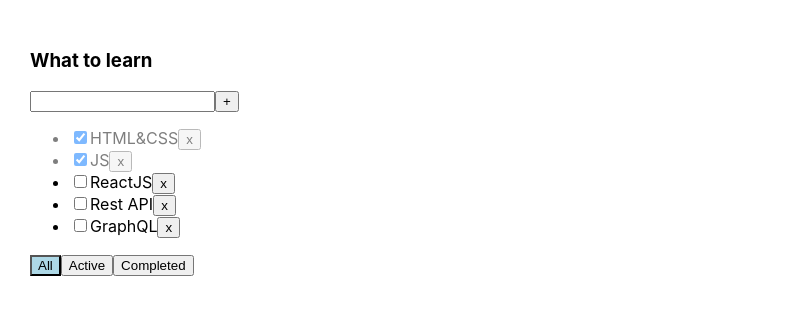
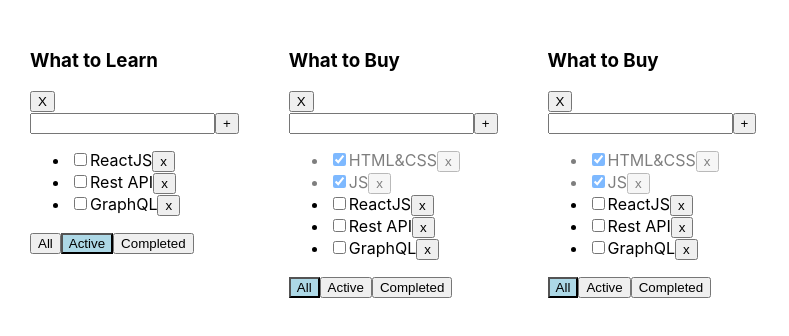
Before and after one commit to djonnybravo/TDL_HOMEWORKS, a React (Create React App) app in the folder TDL_04/: page / in a window 1280 px wide. Shown: the top 336 px of the page, without its empty margins (0-789 px from the left). Built offline with nearby package versions, Linux system fonts and the light colour scheme.

Commit message:
add new TDL

```diff
--- a/TDL_04/src/App.tsx
+++ b/TDL_04/src/App.tsx
@@ -1,64 +1,128 @@
 import React, {useState} from 'react';
 import './App.css';
 import {Todolist} from './Todolist';
-import { v1 } from 'uuid';
+import {v1} from 'uuid';
 
 export type FilterValuesType = "all" | "active" | "completed";
+type TodolistType = {
+    id: string
+    title: string
+    filter: FilterValuesType
+}
 
 function App() {
 
-    let [tasks, setTasks] = useState([
-        { id: v1(), title: "HTML&CSS", isDone: true },
-        { id: v1(), title: "JS", isDone: true },
-        { id: v1(), title: "ReactJS", isDone: false },
-        { id: v1(), title: "Rest API", isDone: false },
-        { id: v1(), title: "GraphQL", isDone: false },
-    ]);
-
-    function removeTask(id: string) {
+     function removeTask(id: string, todolistID:string) {
+         const tasks = tasksObj[todolistID]
         let filteredTasks = tasks.filter(t => t.id !== id);
-        setTasks(filteredTasks);
+         tasksObj[todolistID] = filteredTasks
+        setTasks({...tasksObj});
     }
 
-    function addTask(title: string) {
-        let task = { id: v1(), title: title, isDone: false };
+    function removeTodolist(todolistID: string) {
+       let removedTDL = todolists.filter((tdl) => tdl.id !== todolistID)
+        setTodolists(removedTDL)
+        delete tasksObj[todolistID]
+        setTasks({...tasksObj})
+
+
+     }
+
+    function addTask(title: string, todolistID: string) {
+        let task = {id: v1(), title: title, isDone: false};
+        const tasks = tasksObj[todolistID]
         let newTasks = [task, ...tasks];
-        setTasks(newTasks);
+        tasksObj[todolistID] = newTasks
+        setTasks({...tasksObj});
     }
 
-    let [filter, setFilter] = useState<FilterValuesType>("all");
+    function changeStatus(taskId: string, isDone: boolean, todolistID:string) {
+        const tasks = tasksObj[todolistID]
+        let task = tasks.find(t => t.id === taskId);
+        if (task) {
+            task.isDone = isDone
+            tasksObj[todolistID] = tasks
+            setTasks({...tasksObj})
+            }
 
-    let tasksForTodolist = tasks;
 
-    if (filter === "active") {
-        tasksForTodolist = tasks.filter(t => !t.isDone);
-    }
-    if (filter === "completed") {
-        tasksForTodolist = tasks.filter(t => t.isDone);
     }
 
-    function changeFilter(value: FilterValuesType) {
-        setFilter(value);
+    function changeFilter(value: FilterValuesType, todolistID: string) {
+        const filteredTDL = todolists.find(tl => tl.id === todolistID)
+        if (filteredTDL) {
+            filteredTDL.filter = value
+            setTodolists([...todolists])
+
+        }
     }
 
-    function changeStatus(taskId: string, isDone: boolean) {
-       let task =  tasks.find( t=> t.id === taskId);
-       if (task) {task.isDone = isDone}
-       setTasks([...tasks])
-    }
+    const tododolistId1 = v1()
+    const tododolistId2 = v1()
+    const tododolistId3 = v1()
+
+    const [todolists, setTodolists] = useState<Array<TodolistType>>([
+        {id: tododolistId1, title: "What to Learn", filter: 'active'},
+        {id: tododolistId2, title: "What to Buy", filter: 'all'},
+        {id: tododolistId3, title: "What to Buy", filter: 'all'}
+    ])
+
+    const [tasksObj, setTasks] = useState({
+        [tododolistId1]: [
+            {id: v1(), title: "HTML&CSS", isDone: true},
+            {id: v1(), title: "JS", isDone: true},
+            {id: v1(), title: "ReactJS", isDone: false},
+            {id: v1(), title: "Rest API", isDone: false},
+            {id: v1(), title: "GraphQL", isDone: false},
+        ],
+        [tododolistId2]: [
+            {id: v1(), title: "HTML&CSS", isDone: true},
+            {id: v1(), title: "JS", isDone: true},
+            {id: v1(), title: "ReactJS", isDone: false},
+            {id: v1(), title: "Rest API", isDone: false},
+            {id: v1(), title: "GraphQL", isDone: false},
+        ],
+        [tododolistId3]: [
+            {id: v1(), title: "HTML&CSS", isDone: true},
+            {id: v1(), title: "JS", isDone: true},
+            {id: v1(), title: "ReactJS", isDone: false},
+            {id: v1(), title: "Rest API", isDone: false},
+            {id: v1(), title: "GraphQL", isDone: false},
+        ]
+    })
 
 
 
     return (
+
         <div className="App">
-            <Todolist title="What to learn"
-                      tasks={tasksForTodolist}
-                      removeTask={removeTask}
-                      changeFilter={changeFilter}
-                      addTask={addTask}
-                      changeTaskStatus={changeStatus}
-                      filter={filter}
-            />
+            {
+                todolists.map((tl) => {
+
+                    let tasksForTodolist = tasksObj[tl.id];
+
+                    if (tl.filter === "active") {
+                        tasksForTodolist = tasksForTodolist.filter(t => !t.isDone);
+                    }
+                    if (tl.filter === "completed") {
+                        tasksForTodolist = tasksForTodolist.filter(t => t.isDone);
+                    }
+
+
+                    return <Todolist title={tl.title}
+                                     key={tl.id}
+                                     id={tl.id}
+                                     tasks={tasksForTodolist}
+                                     removeTask={removeTask}
+                                     removeTodolist={removeTodolist}
+                                     changeFilter={changeFilter}
+                                     addTask={addTask}
+                                     changeTaskStatus={changeStatus}
+                                     filter={tl.filter}
+                    />
+                })
+            }
+
 
         </div>
     );
--- a/TDL_04/src/Todolist.tsx
+++ b/TDL_04/src/Todolist.tsx
@@ -9,12 +9,14 @@ type TaskType = {
 
 type PropsType = {
     title: string
+    id: string
     tasks: Array<TaskType>
     filter: FilterValuesType
-    removeTask: (taskId: string) => void
-    changeFilter: (value: FilterValuesType) => void
-    addTask: (title: string) => void
-    changeTaskStatus: (taskId: string, isDone: boolean) => void
+    removeTask: (taskId: string, todolistID: string) => void
+    removeTodolist: (todolistID: string) => void
+    changeFilter: (value: FilterValuesType, todolistID: string) => void
+    addTask: (title: string, todolistID: string ) => void
+    changeTaskStatus: (taskId: string, isDone: boolean, todolistID: string) => void
 }
 
 export function Todolist(props: PropsType) {
@@ -25,7 +27,7 @@ export function Todolist(props: PropsType) {
 
     const addTask = () => {
         if (title.trim() !== '') {
-            props.addTask(title.trim());
+            props.addTask(title.trim(), props.id);
             setTitle("");
 
         }else {
@@ -45,14 +47,15 @@ export function Todolist(props: PropsType) {
         }
     }
     let buttonActiveStyle = ""
-    const onAllClickHandler = () => {props.changeFilter("all")
+    const onAllClickHandler = () => {props.changeFilter("all", props.id)
         buttonActiveStyle = "a"
     };
-    const onActiveClickHandler = () => props.changeFilter("active");
-    const onCompletedClickHandler = () => props.changeFilter("completed");
+    const onActiveClickHandler = () => props.changeFilter("active", props.id);
+    const onCompletedClickHandler = () => props.changeFilter("completed", props.id);
+    const removeTodolistClickHandler = () => props.removeTodolist(props.id)
+    return <div>
+        <h3>{props.title}</h3><button onClick={removeTodolistClickHandler}>X</button>
 
-    return <div>
-        <h3>{props.title}</h3>
         <div>
             <input value={title}
                    onChange={ onChangeHandler }
@@ -66,13 +69,14 @@ export function Todolist(props: PropsType) {
             {
                 props.tasks.map(t => {
 
-                    const onClickHandler = () => props.removeTask(t.id)
-                    const onChangeHandler = (e:ChangeEvent<HTMLInputElement>) => props.changeTaskStatus(t.id, e.currentTarget.checked)
+                    const removeTaskClickHandler = () => props.removeTask(t.id, props.id)
+
+                    const onChangeHandler = (e:ChangeEvent<HTMLInputElement>) => props.changeTaskStatus(t.id, e.currentTarget.checked, props.id)
 
                     return <li key={t.id} className={t.isDone ? "is-done" : ""}>
                         <input type="checkbox" checked={t.isDone} onChange={onChangeHandler}/>
                         <span>{t.title}</span>
-                        <button onClick={ onClickHandler }>x</button>
+                        <button onClick={ removeTaskClickHandler }>x</button>
                     </li>
                 })
             }
```
Also changed, not shown: TDL_04/src/App.css (line endings or trailing spaces).
